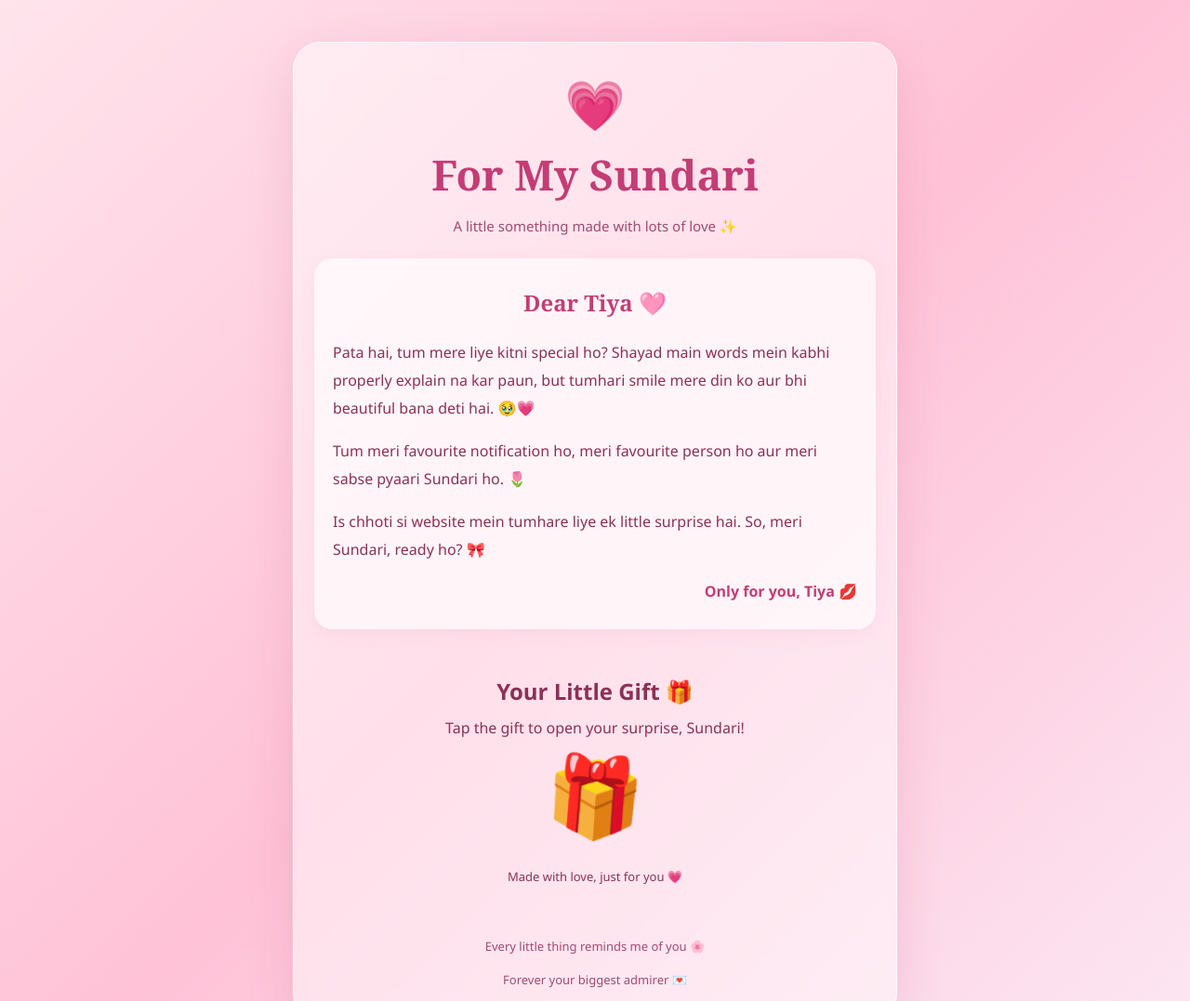
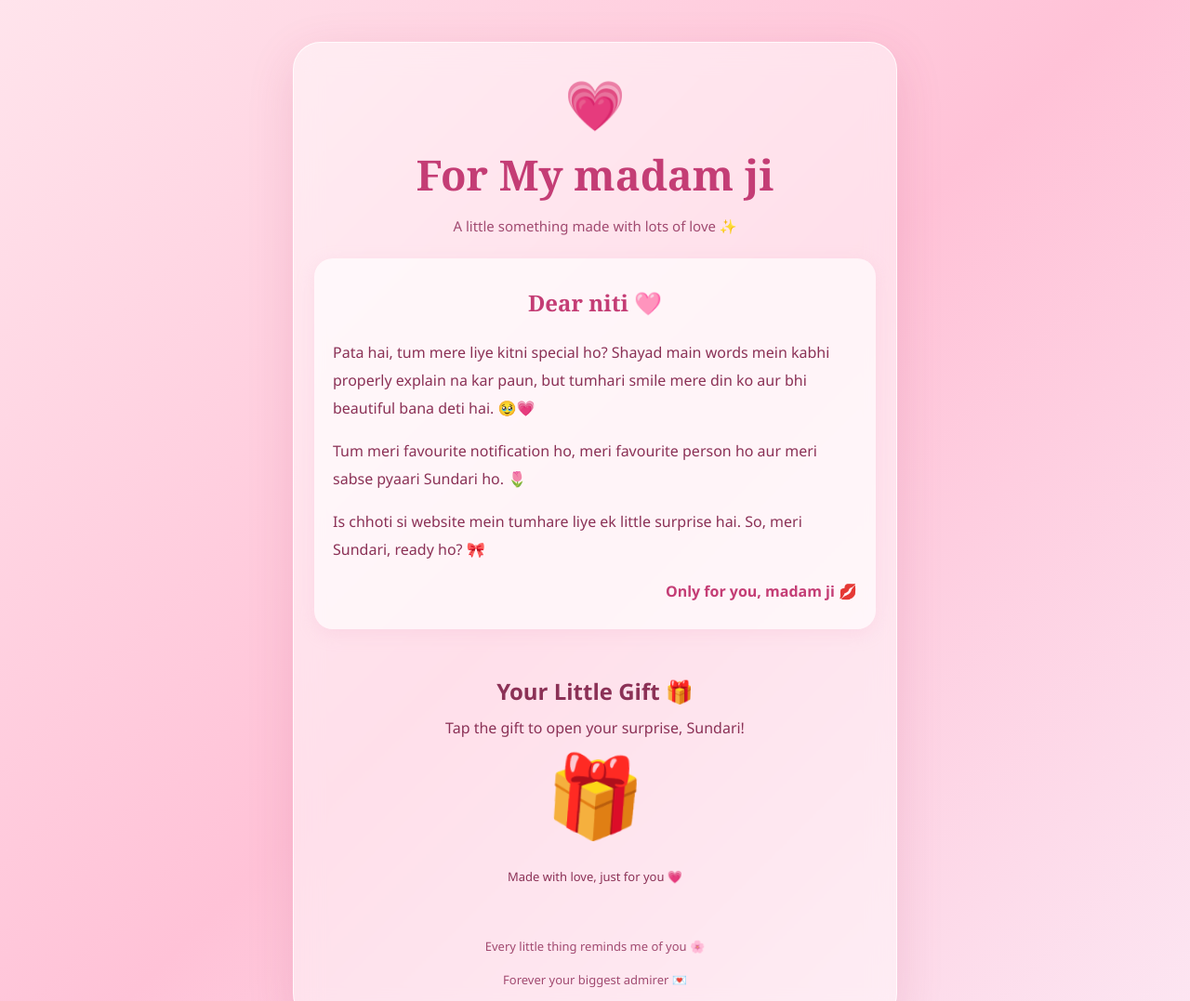
Before and after one commit to Rxhittt-files/Our-Little-World, a plain HTML site: page index.html in a window 1280 px wide. Shown: the top 1077 px of the page at 93% size. Drawn offline with Linux system fonts and the light colour scheme.

Commit message:
Update index.html

```diff
--- a/index.html
+++ b/index.html
@@ -3,7 +3,7 @@
 <head>
 <meta charset="UTF-8">
 <meta name="viewport" content="width=device-width, initial-scale=1.0">
-<title>For My Sundari 💗</title>
+<title>For My madam ji 💗</title>
 
 <style>
 * {
@@ -266,7 +266,7 @@ button:hover {
 
     <div class="top-heart">💗</div>
 
-    <h1>For My Sundari</h1>
+    <h1>For My madam ji</h1>
 
     <p class="subtitle">
         A little something made with lots of love ✨
@@ -274,7 +274,7 @@ button:hover {
 
     <div class="letter">
 
-        <h2>Dear Tiya 🩷</h2>
+        <h2>Dear niti 🩷</h2>
 
         <p>
             Pata hai, tum mere liye kitni special ho?
@@ -296,7 +296,7 @@ button:hover {
         </p>
 
         <div class="signature">
-            Only for you, Tiya 💋
+            Only for you, madam ji 💋
         </div>
 
     </div>
@@ -352,7 +352,7 @@ button:hover {
         </div>
 
         <p id="finalMessage" style="display:none; line-height:1.8">
-            Ye lo tumhari cute si kiss, Tiya! 🥹💗
+            Ye lo tumhari cute si kiss, madam ji! 🥹💗
             <br>
             Sending you lots of love, meri Sundari! 🌷
         </p>
```
